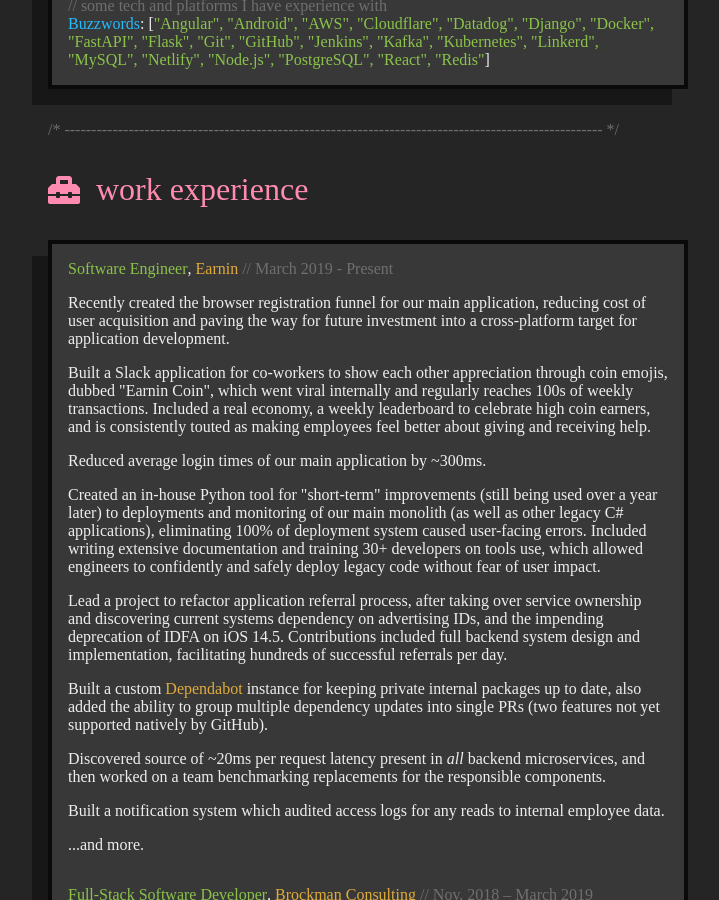
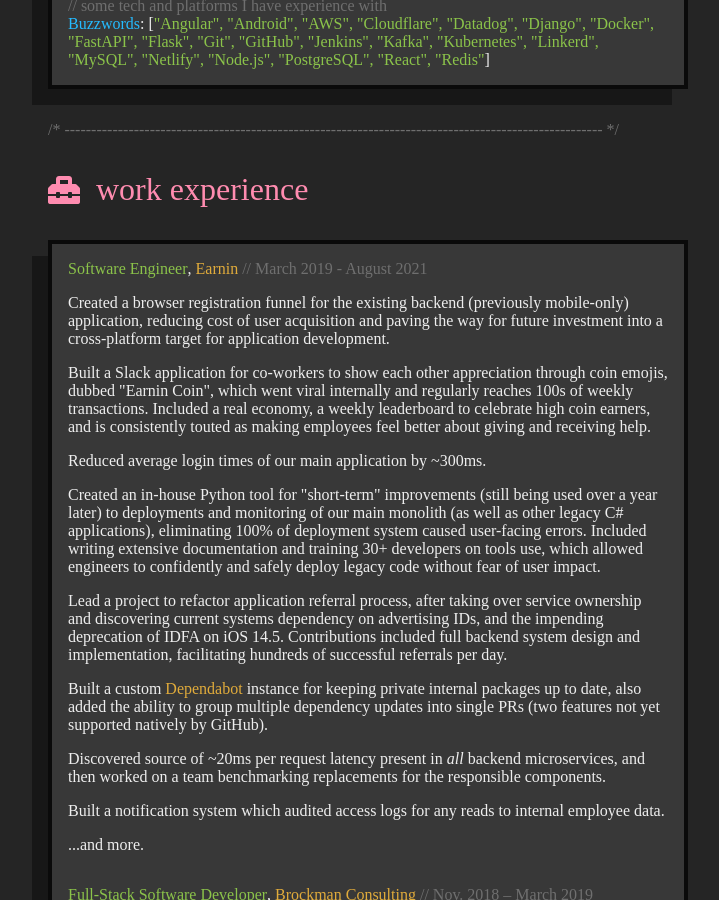
Before and after one commit to tbrockman/tbrockman.github.io, a Jekyll site: the page built from resume.html, in a window 1280 px wide and 900 px high, scrolled down 300 px. Shown: the whole window, without its empty margins (272-991 px from the left). Built offline with Jekyll 4.4.1, drawn with Linux system fonts in a browser that asks for light colours; some web fonts are replaced.

Commit message:
Add Earnin end date. Rephrase slightly.

```diff
--- a/resume.html
+++ b/resume.html
@@ -65,10 +65,10 @@ layout: resume
                         <span class="green">Software Engineer</span>
                         <span class="white">,&nbsp;</span>
                         <span><a href="https://earnin.com/" class="gold">Earnin</a>&nbsp</span>
-                        <span class="comment-grey">// March 2019 - Present</span>
+                        <span class="comment-grey">// March 2019 - August 2021</span>
                     </div>
                     <div class="work-experience-body">
-                        <p>Recently created the browser registration funnel for our main application, reducing cost of user acquisition and paving the way for future investment into a cross-platform target for application development.</p>
+                        <p>Created a browser registration funnel for the existing backend (previously mobile-only) application, reducing cost of user acquisition and paving the way for future investment into a cross-platform target for application development.</p>
                         <p>Built a Slack application for co-workers to show each other appreciation through coin emojis, dubbed "Earnin Coin", which went viral internally and regularly reaches 100s of weekly transactions. Included a real economy, a weekly leaderboard to celebrate high coin earners, and is consistently touted as making employees feel better about giving and receiving help.</p>
                         <p>Reduced average login times of our main application by ~300ms.</p>
                         <p>Created an in-house Python tool for "short-term" improvements (still being used over a year later) to deployments and monitoring of our main monolith (as well as other legacy C# applications), eliminating 100% of deployment system caused user-facing errors. Included writing extensive documentation and training 30+ developers on tools use, which allowed engineers to confidently and safely deploy legacy code without fear of user impact.</p>
```
